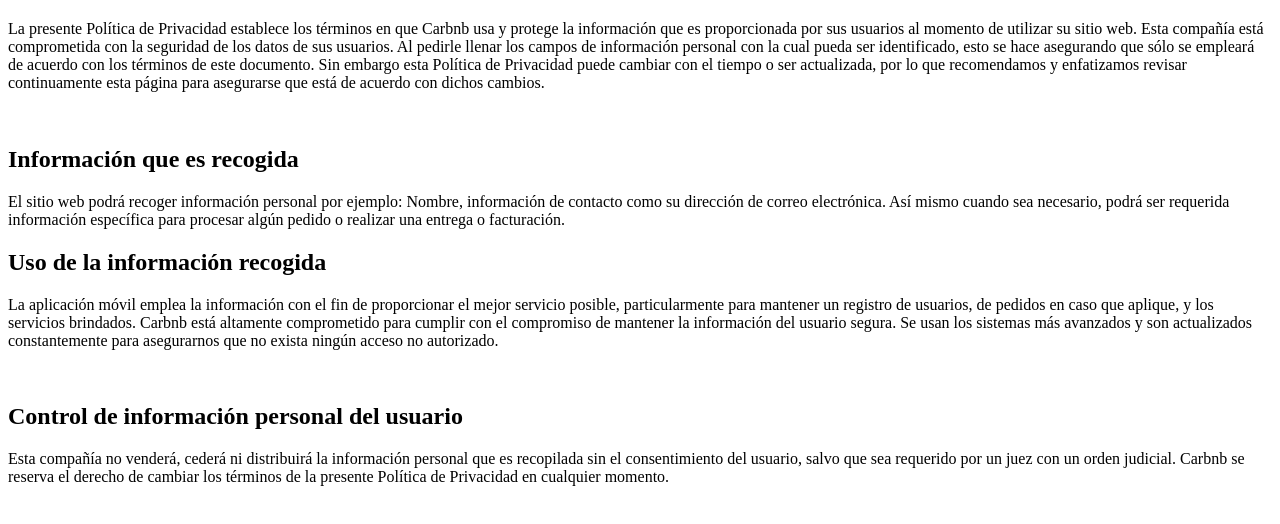
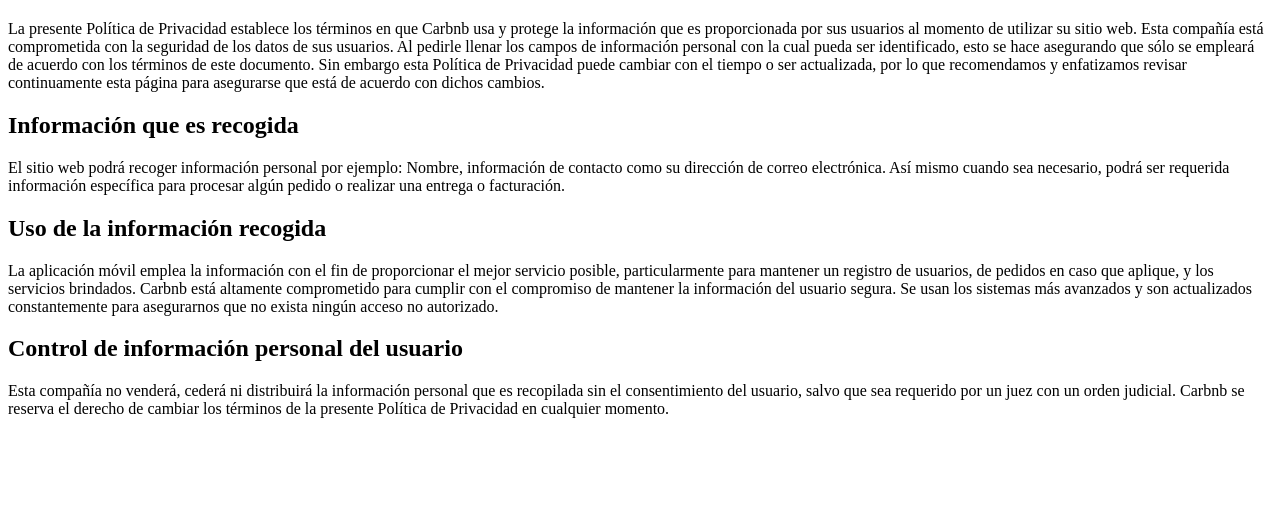
Before and after one commit to Carbnb/Carbnb.github.io, a plain HTML site: page index.html in a window 1280 px wide. Shown: the part 60-584 px from the top of the page. Drawn offline with Linux system fonts and the light colour scheme.

Commit message:
Delete br

```diff
--- a/index.html
+++ b/index.html
@@ -7,13 +7,13 @@
 <body>
 	<h1><strong>Política de Privacidad Carbnb</strong></h1>
 
-	<p>La presente Política de Privacidad establece los términos en que Carbnb usa y protege la información que es proporcionada por sus usuarios al momento de utilizar su sitio web. Esta compañía está comprometida con la seguridad de los datos de sus usuarios. Al pedirle llenar los campos de información personal con la cual pueda ser identificado, esto se hace asegurando que sólo se empleará de acuerdo con los términos de este documento. Sin embargo esta Política de Privacidad puede cambiar con el tiempo o ser actualizada, por lo que  recomendamos y enfatizamos revisar continuamente esta página para asegurarse que está de acuerdo con dichos cambios.</p><br>
+	<p>La presente Política de Privacidad establece los términos en que Carbnb usa y protege la información que es proporcionada por sus usuarios al momento de utilizar su sitio web. Esta compañía está comprometida con la seguridad de los datos de sus usuarios. Al pedirle llenar los campos de información personal con la cual pueda ser identificado, esto se hace asegurando que sólo se empleará de acuerdo con los términos de este documento. Sin embargo esta Política de Privacidad puede cambiar con el tiempo o ser actualizada, por lo que  recomendamos y enfatizamos revisar continuamente esta página para asegurarse que está de acuerdo con dichos cambios.</p>
 
 	<h2><strong>Información que es recogida</strong></h2>
 	<p>El sitio web podrá recoger información personal por ejemplo: Nombre,  información de contacto como  su dirección de correo electrónica. Así mismo cuando sea necesario, podrá ser requerida información específica para procesar algún pedido o realizar una entrega o facturación.</p>
 
 	<h2><strong>Uso de la información recogida</strong></h2>
-	<p>La aplicación móvil emplea la información con el fin de proporcionar el mejor servicio posible, particularmente para mantener un registro de usuarios, de pedidos en caso que aplique, y los servicios brindados. Carbnb está altamente comprometido para cumplir con el compromiso de mantener la información del usuario segura. Se usan los sistemas más avanzados y son actualizados constantemente para asegurarnos que no exista ningún acceso no autorizado.</p><br>
+	<p>La aplicación móvil emplea la información con el fin de proporcionar el mejor servicio posible, particularmente para mantener un registro de usuarios, de pedidos en caso que aplique, y los servicios brindados. Carbnb está altamente comprometido para cumplir con el compromiso de mantener la información del usuario segura. Se usan los sistemas más avanzados y son actualizados constantemente para asegurarnos que no exista ningún acceso no autorizado.</p>
 
 	<h2><strong>Control de información personal del usuario</strong></h2>
 	<p>Esta compañía no venderá, cederá ni distribuirá la información personal que es recopilada sin el consentimiento del usuario, salvo que sea requerido por un juez con un orden judicial. Carbnb se reserva el derecho de cambiar los términos de la presente Política de Privacidad en cualquier momento.</p>
```
